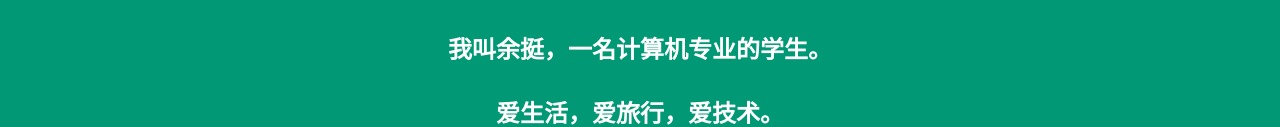
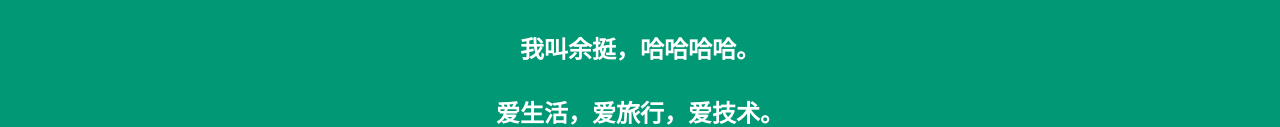
Before and after one commit to smileflyfish/smileflyfish.github.io, a plain HTML site: page index.html in a window 1280 px wide. Shown: the part 253-380 px from the top of the page. Drawn offline with Linux system fonts and the light colour scheme.

Commit message:
modify the pic

```diff
--- a/index.html
+++ b/index.html
@@ -24,7 +24,7 @@
     </div>
 	<div class="intr">
     	<span class="avtar"></span>
-        <p class="peointr">我叫余挺，一名计算机专业的学生。</p>
+        <p class="peointr">我叫余挺，哈哈哈哈。</p>
         <p class="peointr">爱生活，爱旅行，爱技术。</p>
     </div>
     <div class="title" id="part1">爱生活</div>
```
Also changed, not shown: image/2.jpg.
